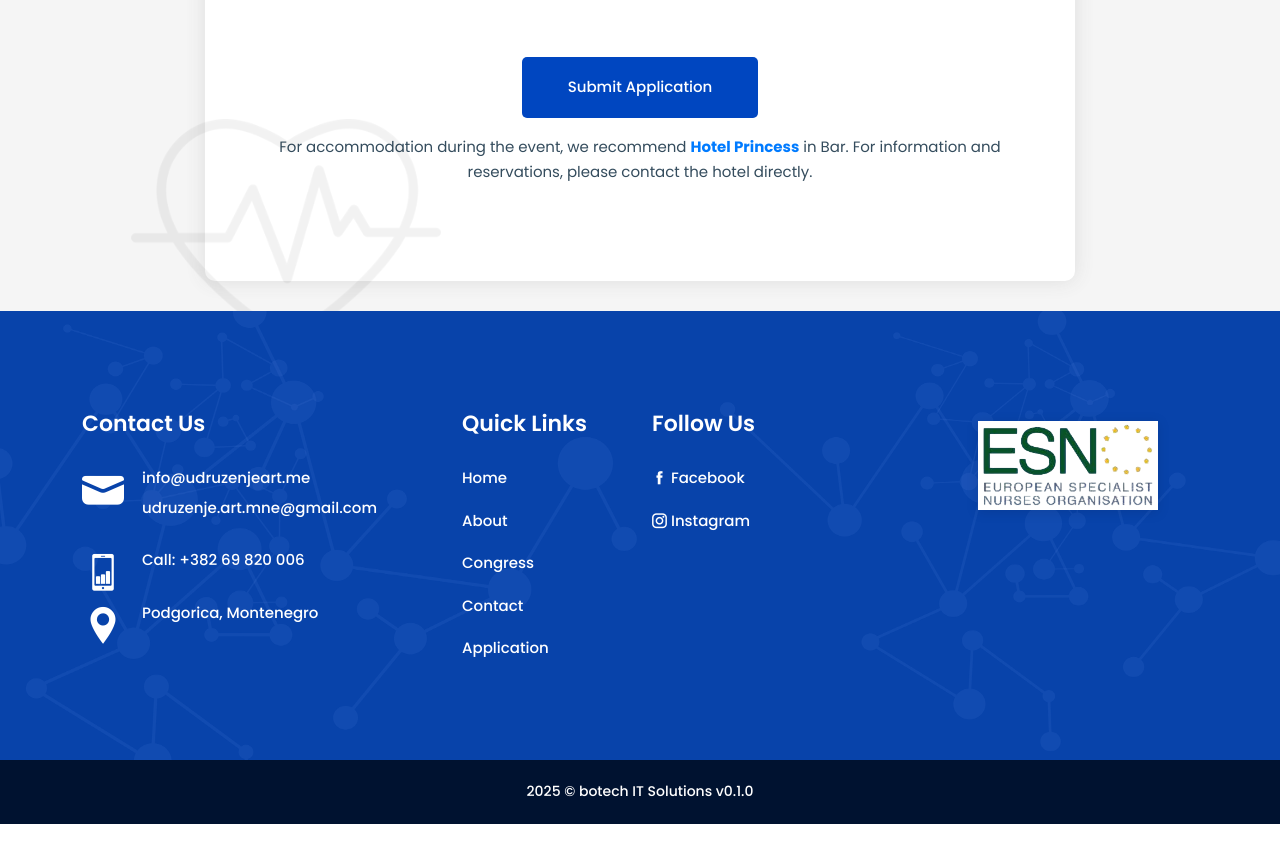
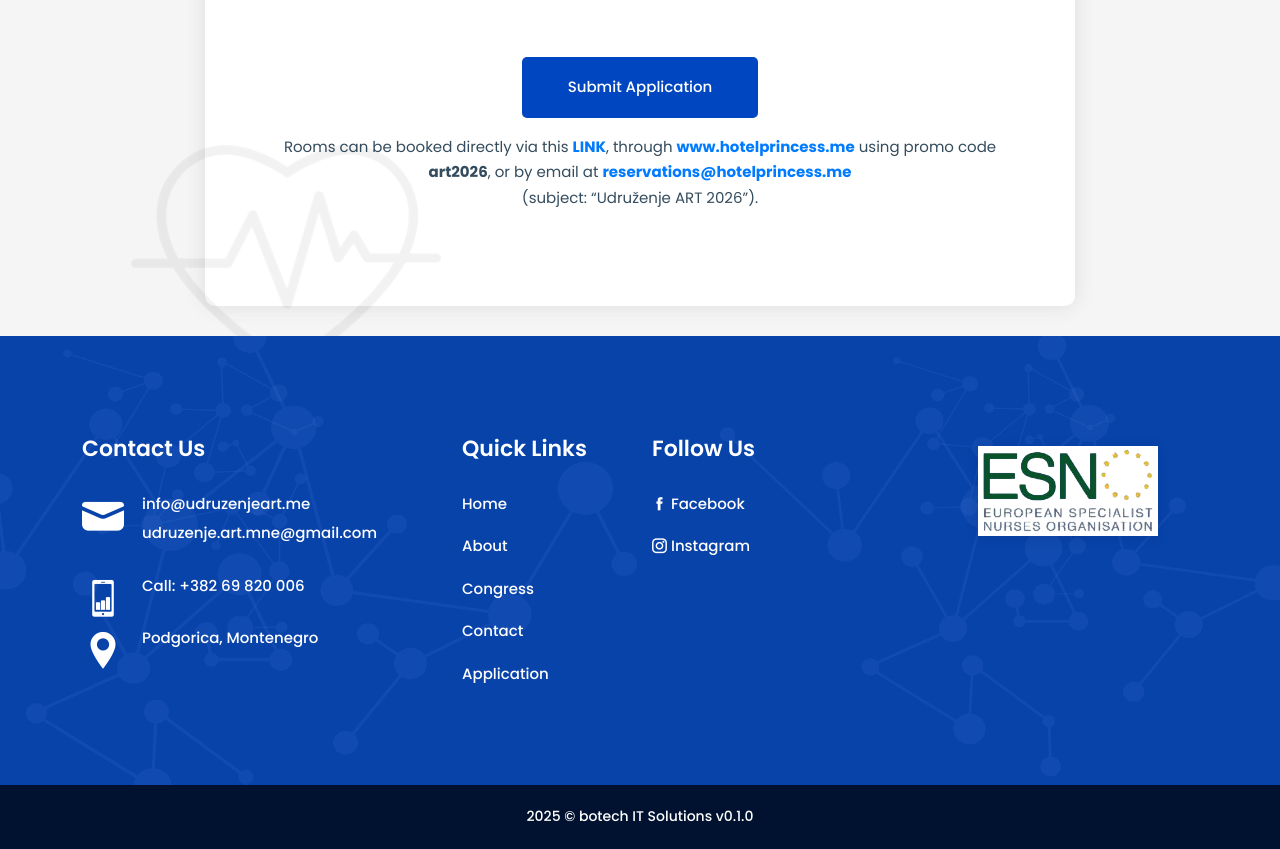
Before and after one commit to Bogdaan21/udruzenjeart, a Next.js app: page /appointment in a window 1280 px wide. Shown: the part 1000-1849 px from the top of the page. Before the commit the page ends 1824 px from the top, so only its background shows below. Built offline with nearby package versions, Linux system fonts and the light colour scheme.

Commit message:
add info text hotel princes below appointment

```diff
--- a/src/components/Appointment/AppointmentForm.tsx
+++ b/src/components/Appointment/AppointmentForm.tsx
@@ -274,29 +274,62 @@ const AppointmentForm: React.FC = () => {
                       </button>
                       {language === "en" ? (
                         <p className="mt-3">
-                          For accommodation during the event, we recommend{" "}
+                          Rooms can be booked directly via this{" "}
+                          <a
+                            href="https://bit.ly/art2026"
+                            target="_blank"
+                            rel="noopener noreferrer"
+                            style={{ fontWeight: "bold", color: "#007bff" }}
+                          >
+                            LINK
+                          </a>
+                          , through{" "}
                           <a
                             href="https://www.hotelprincess.me/"
                             target="_blank"
                             rel="noopener noreferrer"
                             style={{ fontWeight: "bold", color: "#007bff" }}
                           >
-                            Hotel Princess
+                            www.hotelprincess.me
                           </a>{" "}
-                          in Bar. For information and reservations, please contact the hotel directly.
+                          using promo code <strong>art2026</strong>, or by email at{" "}
+                          <a
+                            href="mailto:reservations@hotelprincess.me"
+                            style={{ fontWeight: "bold", color: "#007bff" }}
+                          >
+                            reservations@hotelprincess.me
+                          </a>{" "}
+                          <br />
+                          (subject: “Udruženje ART 2026”).
                         </p>
                       ) : (
                         <p className="mt-3">
-                          Za smještaj tokom događaja preporučujemo{" "}
+                          Sobe se mogu rezervisati direktno putem ovog{" "}
+                          <a
+                            href="https://bit.ly/art2026"
+                            target="_blank"
+                            rel="noopener noreferrer"
+                            style={{ fontWeight: "bold", color: "#007bff" }}
+                          >
+                            LINK-A
+                          </a>
+                          , preko{" "}
                           <a
                             href="https://www.hotelprincess.me/"
                             target="_blank"
                             rel="noopener noreferrer"
                             style={{ fontWeight: "bold", color: "#007bff" }}
                           >
-                            Hotel Princess
+                            www.hotelprincess.me
                           </a>{" "}
-                          u Baru. Za informacije i rezervacije kontaktirajte direktno hotel.
+                          unosom promo koda <strong>art2026</strong>, ili putem e-maila{" "}
+                          <a
+                            href="mailto:reservations@hotelprincess.me"
+                            style={{ fontWeight: "bold", color: "#007bff" }}
+                          >
+                            reservations@hotelprincess.me
+                          </a>{" "}
+                          <br /> (naslov: „Udruženje ART 2026“).
                         </p>
                       )}
                     </div>
```
